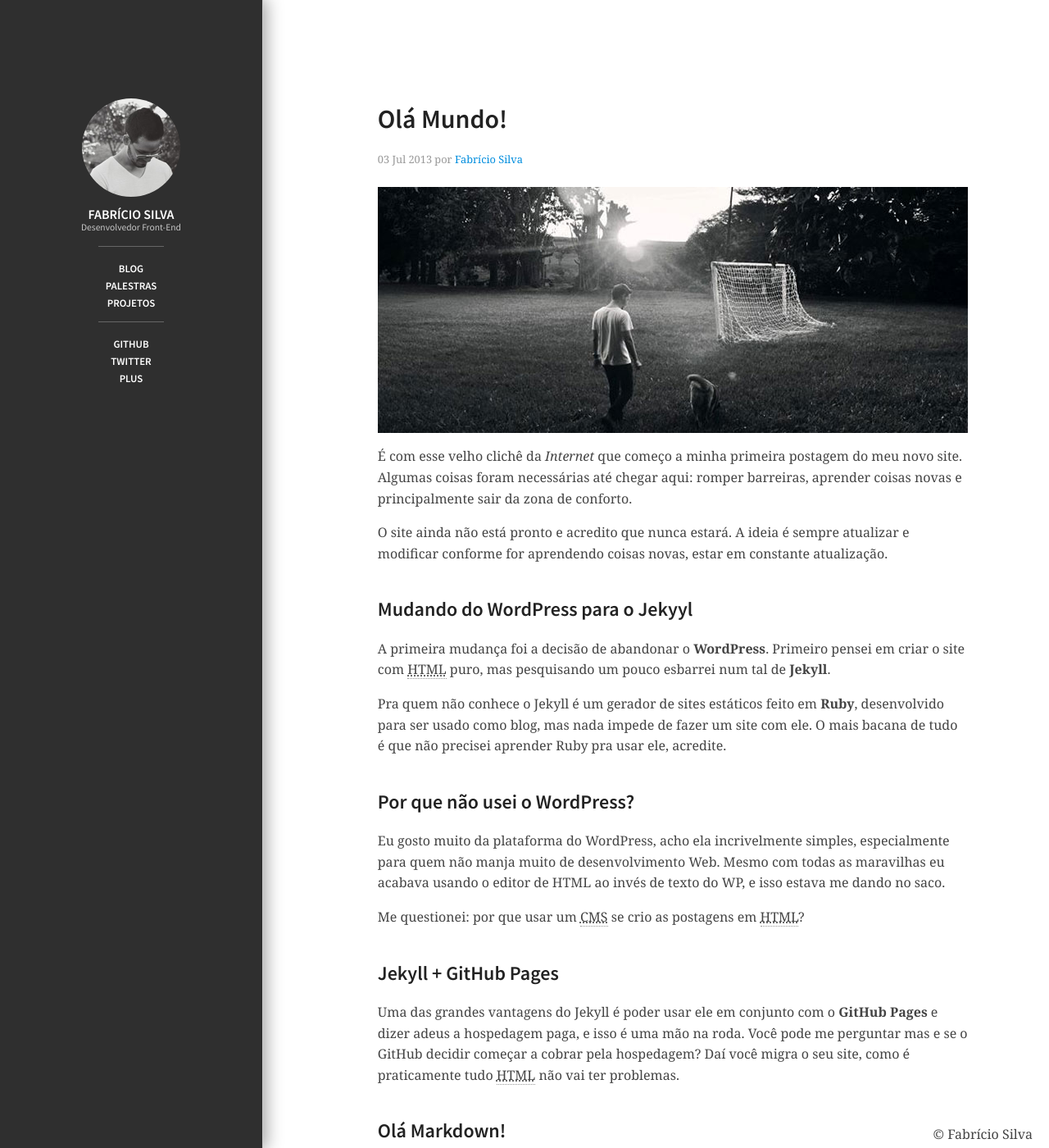
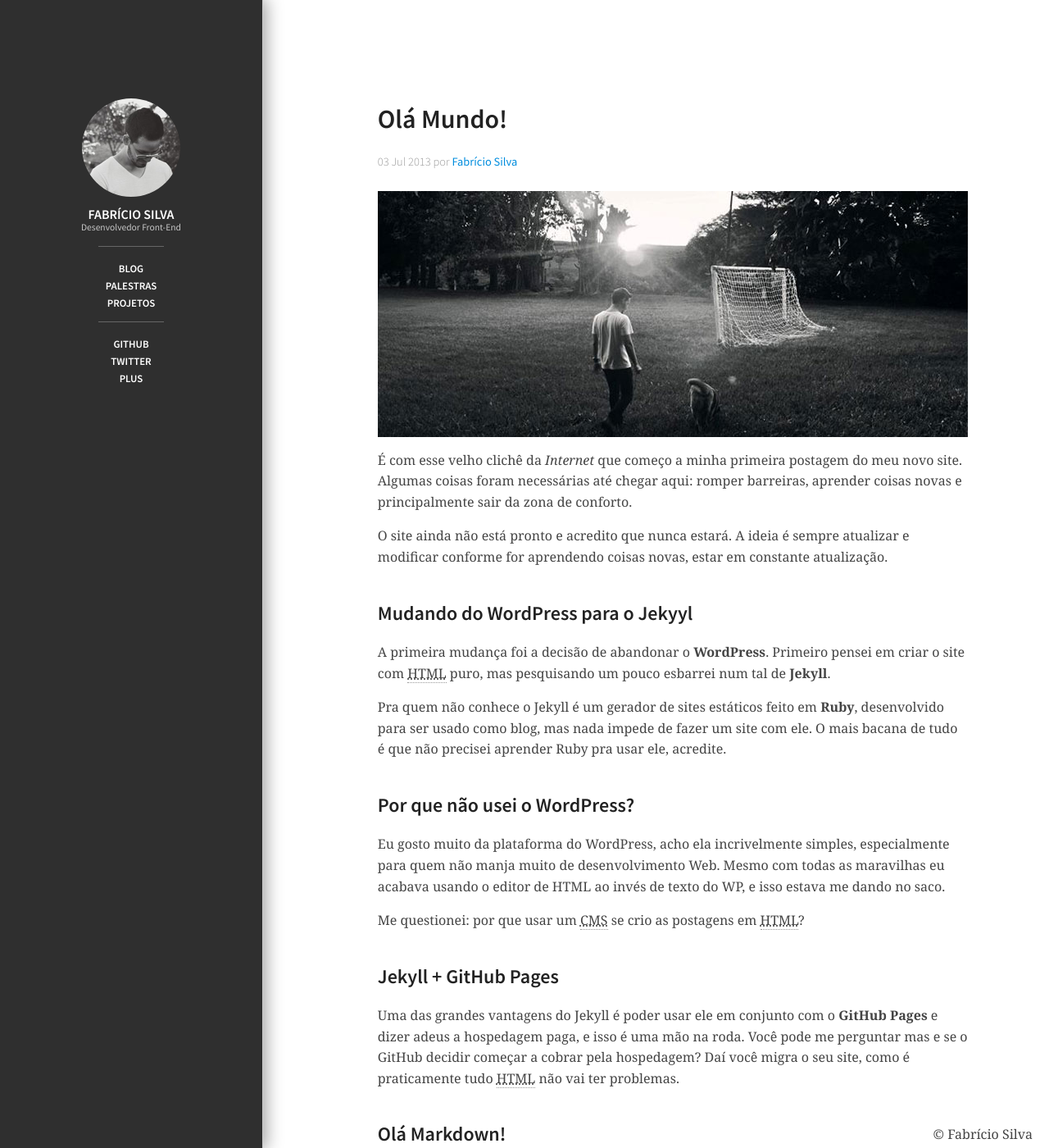
Before and after one commit to fabriciofmsilva/fabriciofmsilva.github.io, a Jekyll site: the page built from _posts/2013-07-03-ola-mundo.md, in a window 1280 px wide and 1400 px high. Shown: the whole window at 82% size. Built offline with Jekyll 4.4.1, drawn with Linux system fonts in a browser that asks for light colours; nearby versions of some CDN libraries; comment, search, counter and statistics services are not loaded.

Commit message:
Edit Style

```diff
--- a/css/main.css
+++ b/css/main.css
@@ -713,8 +713,12 @@ textarea {
 }
 .article-date {
 	display: block;
-	font-size: 0.8rem;
+	font-family: 'Source Sans Pro', Helvetica, Arial, sans-serif;
+	font-size: 0.9em;
 	color: #999;
+}
+.post-meta-link {
+	font-weight: 400;
 }
 .article-footer {
 	border-top: 1px dashed #ccc;
```
